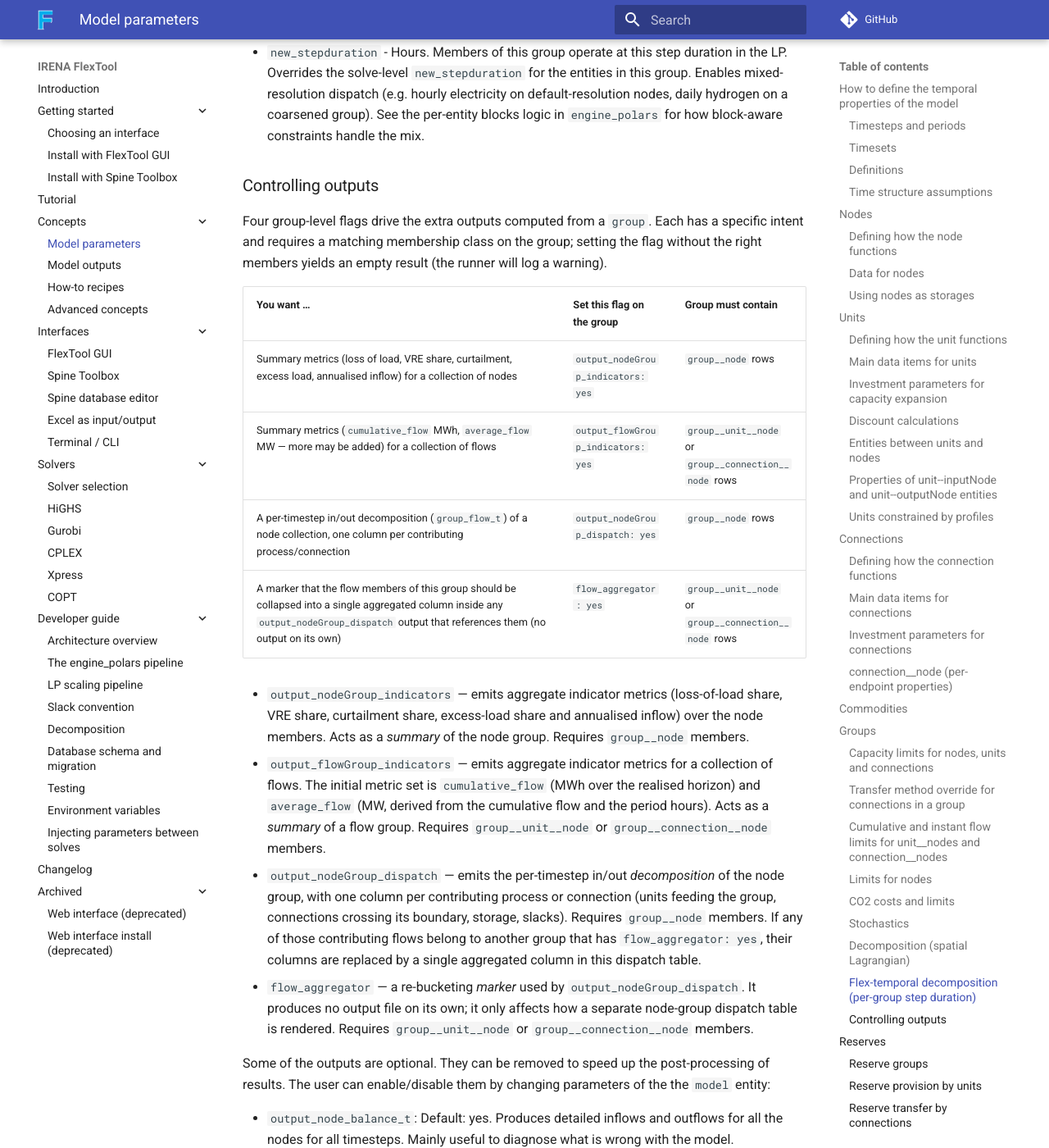
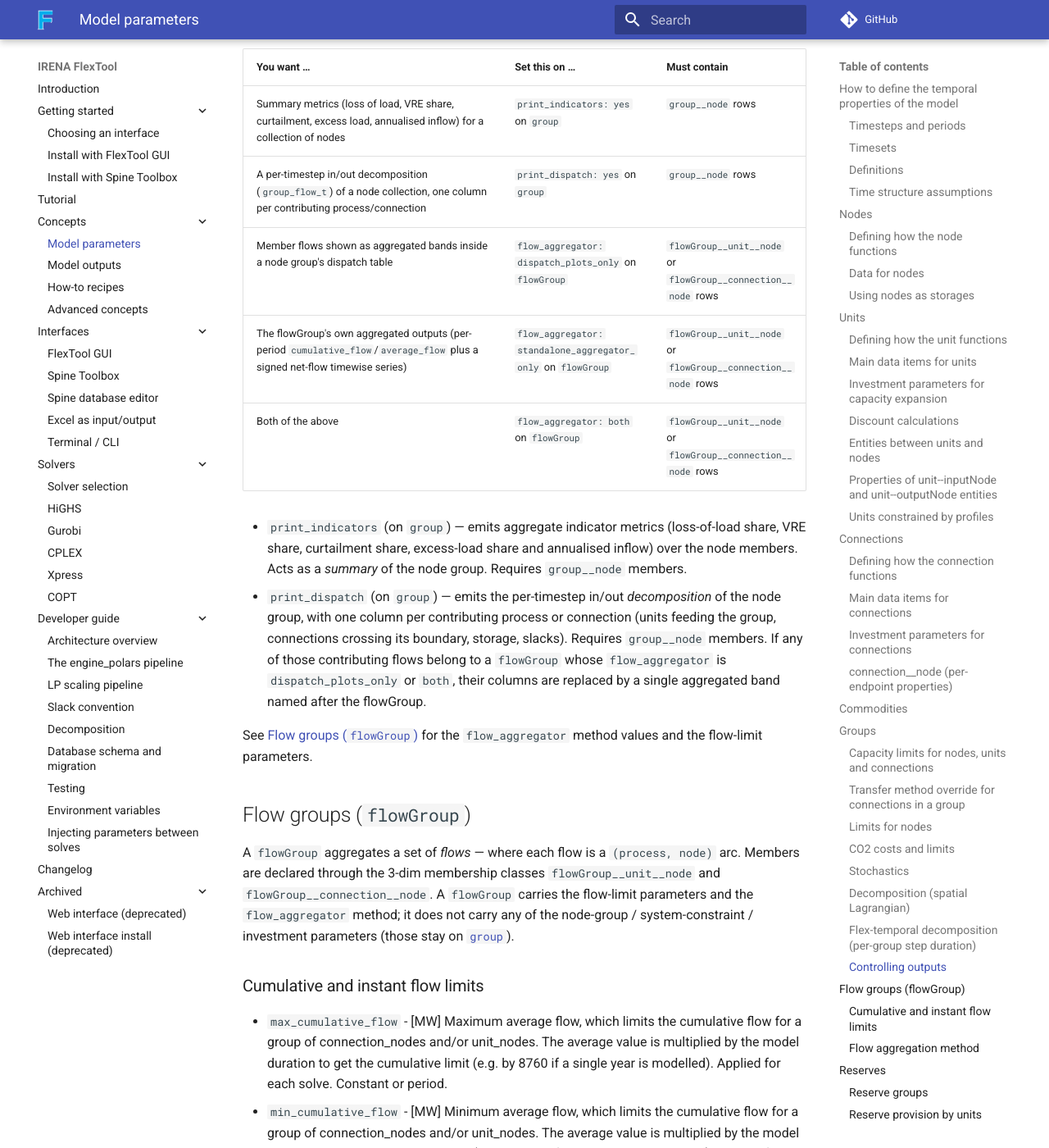
Before and after one commit to irena-flextool/flextool, an MkDocs documentation site: the page built from docs/reference.md, in a window 1280 px wide and 1400 px high, scrolled down 24898 px. Shown: the whole window at 82% size. Built offline with MkDocs 1.6.1 and Material for MkDocs 9.7.7, drawn with Linux system fonts in a browser that asks for light colours; comment, search, counter and statistics services are not loaded; some of the changed text lies outside the part shown.

Commit message:
docs: flowGroup carve-out + flow_aggregator method enum (v58)
Update reference.md / results.md / how_to.md for the v58 vocabulary:
- New 'Flow groups (flowGroup)' reference section: the (process,node)-arc
  model, flowGroup__unit__node / flowGroup__connection__node membership,
  the four flow-limit params, and flow_aggregator as a method enum
  (none/dispatch_plots_only/standalone_aggregator_only/both) replacing the
  old yes/no flag and the removed output_flowGroup_indicators.
- Renames: output_nodeGroup_dispatch/indicators -> print_dispatch/
  print_indicators on group.
- New result outputs documented: group_flow__d.csv (period cumulative/
  average) and group_flow__dt.csv (signed net flow per timestep, for
  post-processing, not stacked plots).
- Double-counting guard note (use standalone for overlapping aggregates).
- Aggregate-output how-to rewritten to the new flags/classes.
- Incidentally normalized two results.md lines that were stale vs the old
  vocab too (output_group_node_* flag names; per-unit-node inertia output).

mkdocs build clean (pre-existing dev/inject_between_solves.md link
warnings untouched).

Co-Authored-By: Claude Opus 4.8 (1M context) <noreply@anthropic.com>

```diff
--- a/docs/how_to.md
+++ b/docs/how_to.md
@@ -145,7 +145,7 @@ The *unidirectional* method restricts the flow to one direction only (from the f
 
 A `group` can also carry a `transfer_method` that overrides the per-connection choice for every connection between its member nodes. Set it to any of the connection options above, or to `dc_power_flow_with_angles` to activate B-theta DC power flow on the subnet (which additionally needs `reactance` on each connection). See the Groups section of the reference for details.
 
-The results of connections can be seen from the node_balance table. However, these are the results from all the connections connected to the node. If you want summary metrics for an individual connection or a collection of them, create a `group`, add the relevant `group__connection__node` members, and set `output_flowGroup_indicators: yes` on the group. This produces a flow-group summary (currently `cumulative_flow` MWh and `average_flow` MW) for the group.
+The results of connections can be seen from the node_balance table. However, these are the results from all the connections connected to the node. If you want summary metrics for an individual connection or a collection of them, create a `flowGroup`, add the relevant `flowGroup__connection__node` members, and set `flow_aggregator: standalone_aggregator_only` on the flowGroup. This produces a flow-group summary (per-period `cumulative_flow` MWh and `average_flow` MW, plus a signed net-flow timewise series) for the group.
 
 The example database shows a connection between a two node system where the other node has a wind power plant and the other node has a coal power plant.
 
@@ -736,14 +736,14 @@ Here the (wind_plant|nodeA) relation has the `is_non_synchronous` parameter and
 
 A connection with `transfer_method`: *no_losses_no_variables* between a node included in a group with a non-synchronous limit and a node outside of the group is not allowed. The flow in this kind of a connection is presented with a single variable, which would not function correctly with the non-synchronous limit constraints (there is a non-linearity at zero that requires two variables).
 
-If you want summary metrics per flow in the results, create a separate `group` for each flow (or collection of flows) and add `group__unit__node` entities to it. The group needs the parameter:
+If you want summary metrics per flow in the results, create a separate `flowGroup` for each flow (or collection of flows) and add `flowGroup__unit__node` entities to it. The flowGroup needs the parameter:
 
-- `output_flowGroup_indicators`: yes
+- `flow_aggregator`: standalone_aggregator_only
 
-This emits a flow-group summary table (currently `cumulative_flow` MWh and `average_flow` MW, with more metrics to come) for the members. It is summary output — for per-timestep decomposition of a node's flows, use `output_nodeGroup_dispatch` on a `group__node` group instead (see "How to create aggregate outputs").
+This emits the flow-group's own outputs (per-period `cumulative_flow` MWh and `average_flow` MW, plus a signed net-flow timewise series) for the members. It is summary output — for per-timestep decomposition of a node's flows, use `print_dispatch` on a `group__node` group instead (see "How to create aggregate outputs").
 
-Here we have *coal_flow* `group` with `group__unit__node` relation coal_flow|coal_plant|nodeA
-and *wind_flow* `group` with `group__unit__node` relation wind_flow|wind_plant|nodeA.
+Here we have *coal_flow* `flowGroup` with `flowGroup__unit__node` relation coal_flow|coal_plant|nodeA
+and *wind_flow* `flowGroup` with `flowGroup__unit__node` relation wind_flow|wind_plant|nodeA.
 
 ![non-sync](./img/concept/non_sync.png)
 
@@ -760,11 +760,11 @@ The curtailment could take place for several reasons:
 - extra flow constraints have been set
 - other unit specific constraint affecting how VRE units or other units are forced to behave (ramp, start-up ...)
 
-To see the curtailment results you need a `group` with `group__node` members (not `group__unit__node`!). The group then needs the parameter:
+To see the curtailment results you need a `group` with `group__node` members (not a `flowGroup` with `flowGroup__unit__node` members!). The group then needs the parameter:
 
-- `output_nodeGroup_indicators`: yes
+- `print_indicators`: yes
 
-This produces the node-group summary indicator metrics — loss-of-load share, VRE share, curtailment share, excess-load share and annualised inflow — written to the Results database as `group: indicator` and to Excel as the *group_summary* table. `output_nodeGroup_indicators` is the "summary" output for node groups; pair it with `output_nodeGroup_dispatch` if you also want the per-timestep decomposition of the same nodes.
+This produces the node-group summary indicator metrics — loss-of-load share, VRE share, curtailment share, excess-load share and annualised inflow — written to the Results database as `group: indicator` and to Excel as the *group_summary* table. `print_indicators` is the "summary" output for node groups; pair it with `print_dispatch` if you also want the per-timestep decomposition of the same nodes.
 
 These changes were done to the previous non-sync example database.
 
@@ -1133,40 +1133,42 @@ Additional parameters:
 
 It is often desirable to output results that focus on particular aspects of the model. For example, you may want all flows going in and out of all electricity nodes, *without* the corresponding flows for other energy carriers (e.g. fuels used to produce the electricity). And if the model is large, some of those flows are easier to read when aggregated into a single column.
 
-FlexTool splits these two concerns into two different `group` flags:
+FlexTool splits these two concerns across a node `group` and a separate `flowGroup`:
 
-| Intent | Flag | Role | Members |
+| Intent | Set this | Role | Members |
 |---|---|---|---|
-| Pick a set of nodes and get a per-timestep *decomposition* of every flow crossing them (one column per contributing process/connection) | `output_nodeGroup_dispatch: yes` | the *decomposition* — produces `group_flow_t` | `group__node` |
-| Re-bucket a set of flows so they appear as a single aggregated column inside somebody else's dispatch output | `flow_aggregator: yes` | a *marker* — no output on its own | `group__unit__node` or `group__connection__node` |
+| Pick a set of nodes and get a per-timestep *decomposition* of every flow crossing them (one column per contributing process/connection) | `print_dispatch: yes` on `group` | the *decomposition* — produces `group_flow_t` | `group__node` |
+| Re-bucket a set of flows so they appear as a single aggregated band inside that dispatch output | `flow_aggregator: dispatch_plots_only` on `flowGroup` | a dispatch-band re-bucketer — no output on its own | `flowGroup__unit__node` or `flowGroup__connection__node` |
 
-Together they work like this: `output_nodeGroup_dispatch` builds the dispatch table for its node group; while doing so it inspects every flow touching those nodes, and if any of those flows are in another group that has `flow_aggregator: yes`, their columns are collapsed into a single column named after the aggregator group. `flow_aggregator` groups never produce any output of their own — they only reshape a dispatch table that somebody else is producing.
+Together they work like this: `print_dispatch` builds the dispatch table for its node group; while doing so it inspects every flow touching those nodes, and if any of those flows are in a `flowGroup` whose `flow_aggregator` is `dispatch_plots_only` (or `both`), their columns are collapsed into a single band named after the flowGroup. A `dispatch_plots_only` flowGroup produces no output of its own — it only reshapes a dispatch table that a node group is producing.
+
+> **Avoid double-counting.** If the same flow arc belongs to two flowGroups that are *both* dispatch-bound (`dispatch_plots_only` or `both`), that arc is counted twice in the node group's dispatch balance and the model emits a loud validation warning. For overlapping thematic aggregates, use `standalone_aggregator_only` instead — overlap is harmless there because those flowGroups report their own outputs and never feed a node-group dispatch table.
 
 Concretely, to build a focused dispatch view for a collection of nodes:
 
 - create or re-use a `group` (e.g. *electricity*)
-- set the group's parameter **output_nodeGroup_dispatch** to *yes*
+- set the group's parameter **print_dispatch** to *yes*
 - add the relevant nodes via `group__node` (e.g. *electricity__west*)
 
 Then, to collapse a collection of flows inside that dispatch view:
 
-- create or re-use a *separate* `group` (e.g. *all_VRE*)
-- set the group's parameter **flow_aggregator** to *yes*
-- add the flows via `group__unit__node` or `group__connection__node` (e.g. *all_VRE__wind1__west*)
+- create or re-use a *separate* `flowGroup` (e.g. *all_VRE*)
+- set the flowGroup's parameter **flow_aggregator** to *dispatch_plots_only*
+- add the flows via `flowGroup__unit__node` or `flowGroup__connection__node` (e.g. *all_VRE__wind1__west*)
 
-(Contrast with `output_flowGroup_indicators`, which produces a per-period *summary* — `cumulative_flow`, `average_flow` — for a flow group and does not interact with the dispatch table.)
+(Contrast with `flow_aggregator: standalone_aggregator_only`, which produces the flowGroup's own outputs — per-period `cumulative_flow` / `average_flow` plus a signed net-flow timewise series — and does not interact with the dispatch table.)
 
 "How to database" (**aggregate_output.sqlite**) aggregates results for the *nodeA* and *nodeB*. Both of the nodes have a wind power plant and nodeA has a coal power plant. The demand is divided to the electricity, heat and irrigation needs. This means that, besides an internal demand (**inflow**), both nodes output to the heat node while *nodeA* also outputs to the irrigation node. Additionally the nodes are connected to each other and the *node_country_y1*. The *nodeA* is connected to the *node_country_x1* and *nodeB* is connected to the *node_country_x2*.
 
-For the sake of the example, we are only interested in the *nodeA* and *nodeB*. Therefore, `group` *focus_nodes* is created and the nodes are added to it with `group__node` entities. To simplify the results, the flows from the two wind plants are aggregated as one. Same applies to the heat pumps. This is done by creating the `group`s *wind_aggregated* and *heat_aggregated*. The flows are added to each group with `group__unit__node`.
+For the sake of the example, we are only interested in the *nodeA* and *nodeB*. Therefore, `group` *focus_nodes* is created and the nodes are added to it with `group__node` entities. To simplify the results, the flows from the two wind plants are aggregated as one. Same applies to the heat pumps. This is done by creating the `flowGroup`s *wind_aggregated* and *heat_aggregated*. The flows are added to each flowGroup with `flowGroup__unit__node`.
 
-Note that here the `node` has to be either *nodeA* or *nodeB*, not the heat node. The aggregator group only collapses columns whose node is inside the dispatch group's node set — e.g. *wind_aggregated__wind_plant_1__nodeA* is collapsed because *nodeA* is in *focus_nodes*. A `group__unit__node` row whose node is outside the dispatch group's nodes is simply ignored for that dispatch table.
+Note that here the `node` has to be either *nodeA* or *nodeB*, not the heat node. The flowGroup only collapses columns whose node is inside the dispatch group's node set — e.g. *wind_aggregated__wind_plant_1__nodeA* is collapsed because *nodeA* is in *focus_nodes*. A `flowGroup__unit__node` row whose node is outside the dispatch group's nodes is simply ignored for that dispatch table.
 
-Connections are simplified by creating groups *connections_country_x* and *connections_country_y* and adding the relevant connections with `group__connection__node`. Again the `node` must be *nodeA* or *nodeB* to be collapsed in the dispatch output.
+Connections are simplified by creating flowGroups *connections_country_x* and *connections_country_y* and adding the relevant connections with `flowGroup__connection__node`. Again the `node` must be *nodeA* or *nodeB* to be collapsed in the dispatch output.
 
 ![Output aggregate flows graph](./img/output/output_flows_graph.png)
 
-The *focus_nodes* group needs `output_nodeGroup_dispatch: yes` and the unit and connection groups need `flow_aggregator: yes`.
+The *focus_nodes* group needs `print_dispatch: yes` and the unit and connection flowGroups need `flow_aggregator: dispatch_plots_only`.
 
 ![Output aggregate flows](./img/output/output_flows_input.png)
 
--- a/docs/reference.md
+++ b/docs/reference.md
@@ -389,7 +389,9 @@ Some `nodes` can act as a source or a sink of commodities instead of forcing a b
 
 ## Groups
 
-Groups are used to make constraints that apply to a group of nodes, units and/or connections. A group is defined by creating a group entity and then creating an entity between the group and its members. The membership entity classes are `group__node`, `group__unit`, `group__connection`, `group__unit__node`, `group__connection__node` and `reserve__upDown__group`. The choice of group members depends on what the group is trying to achieve. For instance a group that limits investments could have a set of `units` included in the group.
+Groups are used to make constraints that apply to a group of nodes, units and/or connections. A group is defined by creating a group entity and then creating an entity between the group and its members. The membership entity classes are `group__node`, `group__unit`, `group__connection` and `reserve__upDown__group`. The choice of group members depends on what the group is trying to achieve. For instance a group that limits investments could have a set of `units` included in the group.
+
+Flow aggregation (flow limits and aggregated flow outputs) lives on a separate [`flowGroup`](#flow-groups-flowgroup) class with its own 3-dim membership classes `flowGroup__unit__node` and `flowGroup__connection__node`; see that section below.
 
 ### Capacity limits for nodes, units and connections
 
@@ -405,13 +407,6 @@ Groups are used to make constraints that apply to a group of nodes, units and/or
 - `base_MVA` - [MVA] Base power for the per-unit system used in DC power flow. Default 100. Only relevant when this group's `transfer_method = dc_power_flow_with_angles`.
 - `reference_node` - Name of the reference bus node (angle fixed to zero) for DC power flow. Optional; if not set the engine picks one deterministically.
 - `candidate_precapacity_to_avoid_big_m` - [MW] Small pre-existing capacity assigned to investment-candidate connections in DC power-flow subnets to avoid big-M angle constraints. Tuning parameter for numerical stability of the angle formulation.
-
-### Cumulative and instant flow limits for `unit__node`s and `connection__node`s
-
-- `max_cumulative_flow` - [MW] Limits the maximum cumulative flow for a group of connection_nodes and/or unit_nodes. It needs to be expressed as average flow, since the limit is multiplied by the model duration to get the cumulative limit (e.g. by 8760 if a single year is modelled). Applied for each solve. Constant or period.
-- `min_cumulative_flow` - [MW] Limits the minimum cumulative flow for a group of connection_nodes and/or unit_nodes. It needs to be expressed as average flow, since the limit is multiplied by the model duration to get the cumulative limit (e.g. by 8760 if a single year is modelled). Applied for each solve. Constant or period.
-- `max_instant_flow` - [MW] Maximum instantenous flow for the aggregated flow of all group members. Constant or period.
-- `min_instant_flow` - [MW] Minimum instantenous flow for the aggregated flow of all group members. Constant or period.
 
 ### Limits for nodes
 
@@ -447,19 +442,41 @@ Groups are used to make constraints that apply to a group of nodes, units and/or
 
 ### Controlling outputs
 
-Four group-level flags drive the extra outputs computed from a `group`. Each has a specific intent and requires a matching membership class on the group; setting the flag without the right members yields an empty result (the runner will log a warning).
+Two `group`-level flags drive the extra outputs computed from a node `group`, and the `flow_aggregator` method (on the [`flowGroup`](#flow-groups-flowgroup) class) drives the flow-aggregation outputs. Each has a specific intent and requires a matching membership class; setting it without the right members yields an empty result (the runner will log a warning).
 
-| You want … | Set this flag on the group | Group must contain |
+| You want … | Set this on … | Must contain |
 |---|---|---|
-| Summary metrics (loss of load, VRE share, curtailment, excess load, annualised inflow) for a collection of nodes | `output_nodeGroup_indicators: yes` | `group__node` rows |
-| Summary metrics (`cumulative_flow` MWh, `average_flow` MW — more may be added) for a collection of flows | `output_flowGroup_indicators: yes` | `group__unit__node` or `group__connection__node` rows |
-| A per-timestep in/out decomposition (`group_flow_t`) of a node collection, one column per contributing process/connection | `output_nodeGroup_dispatch: yes` | `group__node` rows |
-| A marker that the flow members of this group should be collapsed into a single aggregated column inside any `output_nodeGroup_dispatch` output that references them (no output on its own) | `flow_aggregator: yes` | `group__unit__node` or `group__connection__node` rows |
+| Summary metrics (loss of load, VRE share, curtailment, excess load, annualised inflow) for a collection of nodes | `print_indicators: yes` on `group` | `group__node` rows |
+| A per-timestep in/out decomposition (`group_flow_t`) of a node collection, one column per contributing process/connection | `print_dispatch: yes` on `group` | `group__node` rows |
+| Member flows shown as aggregated bands inside a node group's dispatch table | `flow_aggregator: dispatch_plots_only` on `flowGroup` | `flowGroup__unit__node` or `flowGroup__connection__node` rows |
+| The flowGroup's own aggregated outputs (per-period `cumulative_flow`/`average_flow` plus a signed net-flow timewise series) | `flow_aggregator: standalone_aggregator_only` on `flowGroup` | `flowGroup__unit__node` or `flowGroup__connection__node` rows |
+| Both of the above | `flow_aggregator: both` on `flowGroup` | `flowGroup__unit__node` or `flowGroup__connection__node` rows |
 
-- `output_nodeGroup_indicators` — emits aggregate indicator metrics (loss-of-load share, VRE share, curtailment share, excess-load share and annualised inflow) over the node members. Acts as a *summary* of the node group. Requires `group__node` members.
-- `output_flowGroup_indicators` — emits aggregate indicator metrics for a collection of flows. The initial metric set is `cumulative_flow` (MWh over the realised horizon) and `average_flow` (MW, derived from the cumulative flow and the period hours). Acts as a *summary* of a flow group. Requires `group__unit__node` or `group__connection__node` members.
-- `output_nodeGroup_dispatch` — emits the per-timestep in/out *decomposition* of the node group, with one column per contributing process or connection (units feeding the group, connections crossing its boundary, storage, slacks). Requires `group__node` members. If any of those contributing flows belong to another group that has `flow_aggregator: yes`, their columns are replaced by a single aggregated column in this dispatch table.
-- `flow_aggregator` — a re-bucketing *marker* used by `output_nodeGroup_dispatch`. It produces no output file on its own; it only affects how a separate node-group dispatch table is rendered. Requires `group__unit__node` or `group__connection__node` members.
+- `print_indicators` (on `group`) — emits aggregate indicator metrics (loss-of-load share, VRE share, curtailment share, excess-load share and annualised inflow) over the node members. Acts as a *summary* of the node group. Requires `group__node` members.
+- `print_dispatch` (on `group`) — emits the per-timestep in/out *decomposition* of the node group, with one column per contributing process or connection (units feeding the group, connections crossing its boundary, storage, slacks). Requires `group__node` members. If any of those contributing flows belong to a `flowGroup` whose `flow_aggregator` is `dispatch_plots_only` or `both`, their columns are replaced by a single aggregated band named after the flowGroup.
+
+See [Flow groups (`flowGroup`)](#flow-groups-flowgroup) for the `flow_aggregator` method values and the flow-limit parameters.
+
+## Flow groups (`flowGroup`)
+
+A `flowGroup` aggregates a set of *flows* — where each flow is a `(process, node)` arc. Members are declared through the 3-dim membership classes `flowGroup__unit__node` and `flowGroup__connection__node`. A `flowGroup` carries the flow-limit parameters and the `flow_aggregator` method; it does not carry any of the node-group / system-constraint / investment parameters (those stay on [`group`](#groups)).
+
+### Cumulative and instant flow limits
+
+- `max_cumulative_flow` - [MW] Maximum average flow, which limits the cumulative flow for a group of connection_nodes and/or unit_nodes. The average value is multiplied by the model duration to get the cumulative limit (e.g. by 8760 if a single year is modelled). Applied for each solve. Constant or period.
+- `min_cumulative_flow` - [MW] Minimum average flow, which limits the cumulative flow for a group of connection_nodes and/or unit_nodes. The average value is multiplied by the model duration to get the cumulative limit (e.g. by 8760 if a single year is modelled). Applied for each solve. Constant or period.
+- `max_instant_flow` - [MW] Maximum instantenous flow for the aggregated flow of all group members. Constant, period, time or period+time.
+- `min_instant_flow` - [MW] Minimum instantenous flow for the aggregated flow of all group members. Constant, period, time or period+time.
+
+### Flow aggregation method
+
+- `flow_aggregator` — choice of flow-aggregation method for this flowGroup (default `none`). Values:
+    - `none` (default) — no aggregated output; the flowGroup exists only for flow limits / investment.
+    - `dispatch_plots_only` — member flows are shown as aggregated bands inside a node group's dispatch table (the table produced by `print_dispatch` on a `group`). Produces no output file of its own.
+    - `standalone_aggregator_only` — emits the flowGroup's own outputs: the per-period `cumulative_flow` and `average_flow` totals, plus a signed net-flow timewise series (see [Results](results.md)). Does not feed any node-group dispatch table.
+    - `both` — both of the above.
+
+**Double-counting guard.** If a flow arc belongs to two flowGroups that are *both* dispatch-bound (`dispatch_plots_only` or `both`), the arc is double-counted in the node-group dispatch balance; the model emits a loud validation warning in this case. For overlapping thematic aggregates, use `standalone_aggregator_only` — overlap is harmless there.
 
 Some of the outputs are optional. They can be removed to speed up the post-processing of results. The user can enable/disable them by changing parameters of the the `model` entity:
 
```
Also changed, not shown: docs/results.md (+10 -6 lines).
